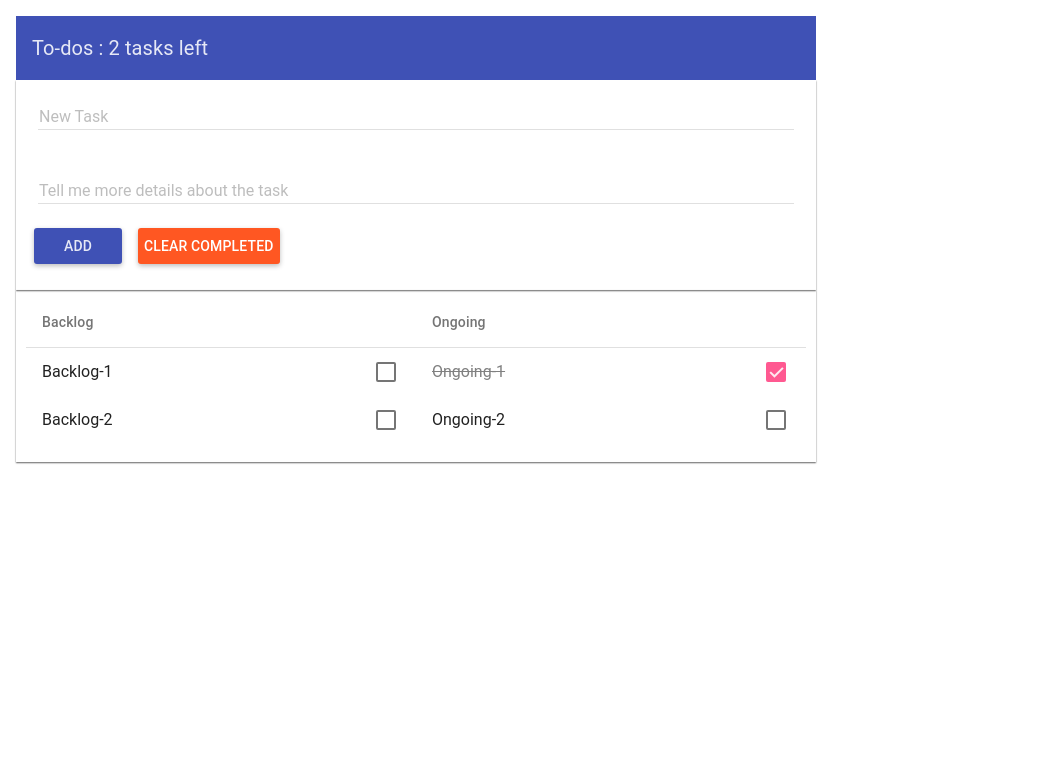
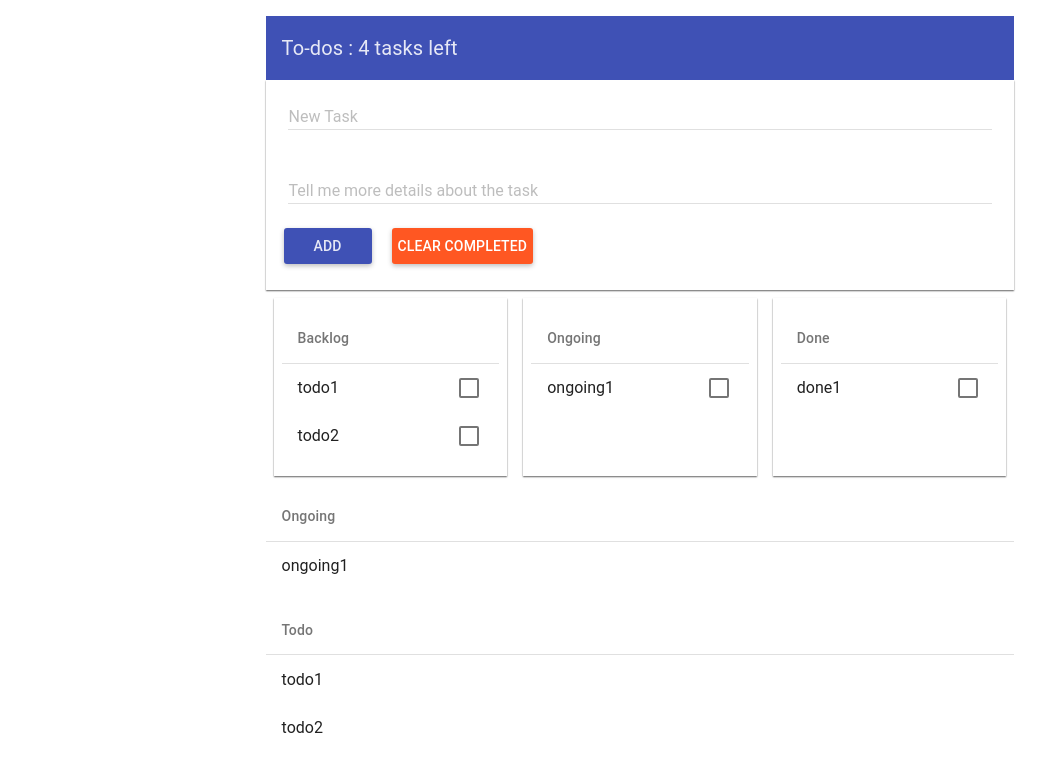
Before and after one commit to leka113/todo, a website: page todo.1.html in a window 1280 px wide. Shown: the whole page, without its empty margins (0-1063 px from the left). Drawn offline with Linux system fonts and the light colour scheme.

Commit message:
update kanban structure

```diff
--- a/css/todo.css
+++ b/css/todo.css
@@ -57,11 +57,13 @@ HTMLJSCSS
 
 .todo-box {
   box-shadow: 0px 1px 1.5px 0px #656565;
+}
+
+.padding-box {
   padding-bottom: 10px;
   padding-left: 10px;
   padding-right: 10px;
 }
-
 
 %content {
   font-size: 32px;
--- a/js/controllers/todoController2.js
+++ b/js/controllers/todoController2.js
@@ -21,14 +21,25 @@ app.controller('MainController', function($attrs, $scope, $mdToast, $mdDialog, $
         .hideDelay(1500)
     );
   };
+  $scope.showToast = function(message) {
+    $mdToast.show(
+      $mdToast.simple()
+        .content(message)
+        .position('top right')
+        .hideDelay(1500)
+    );
+  };
 
-  $scope.todos = [{text:'Learn AngularJS', detail:'Make 1 course a day', done:false, bin:'todo',index:'1'},{text:'Build an App',detail:'Try to build several apps in Angular JS', done:false, bin:'todo',index:'2'}]
+  $scope.todos = [{text:'Learn AngularJS', detail:'Make 1 course a day', done:false, bin:'todo',index:'1', id:'todo1'},{text:'Build an App',detail:'Try to build several apps in Angular JS', done:false, bin:'todo',index:'2', id:'todo2'},{text:'Learn CSS', detail:'Make 1 course a day', done:false, bin:'ongoing',index:'1', id:'ongoing1'},{text:'Learn AngularJS', detail:'Make 1 course a day', done:false, bin:'done',index:'1', id:'done1'}]
   $scope.addTodo = function () {
-    $scope.todos.push({text:$scope.formTodoText,detail:$scope.formTodoDetail, done:false, bin:'todo', index:$scope.todos.length+1});
+    var index = $scope.todos.length+1;
+    var id = 'todo'+index;
+    $scope.todos.push({text:$scope.formTodoText,detail:$scope.formTodoDetail, done:false, bin:'todo', index:index, id:id});
     $scope.formTodoText = '';
     $scope.formTodoDetail = '';
   }
-  $scope.todoOngoing = [{text:'Learn HTML/CSS', detail:'Make 1 course a day', done:true, bin:'ongoing', index:'1'},{text:'DragnDrop',detail:'Try to build several apps in Angular JS', done:false, bin:'ongoing', index:'2'}]
+  $scope.todoOngoing = [{text:'Learn HTML/CSS', detail:'Make 1 course a day', done:true, bin:'ongoing', index:'1', id:'ongoing1'},{text:'DragnDrop',detail:'Try to build several apps in Angular JS', done:false, bin:'ongoing', index:'2', id:'ongoing2'}]
+  $scope.todoDone = [{text:'Learn HTML/CSS', detail:'Make 1 course a day', done:true, bin:'done', index:'1', id:'done1'},{text:'DragnDrop',detail:'Try to build several apps in Angular JS', done:false, bin:'done', index:'2', id:'done2'}]
 
 
   $scope.clearCompleted = function () {
@@ -38,13 +49,86 @@ app.controller('MainController', function($attrs, $scope, $mdToast, $mdDialog, $
     $scope.showToastClear();
   };
 
-  $scope.handleDrop = function(item, bin) {
+  $scope.removeTodo = function (list, todo) {
+    list = list.filter(isIDFound)
+  };
 
+  $scope.isIdFound = function (item) {
+    alert('item.id='+item.id.valueOf()+' & this='+this.value());
+    return item.id.valueOf() === this.valueOf();
+  }
+
+// Function whichListFromTodo : returns the type of list (todo, ongoing or done) from an itemID
+  $scope.whichListFromTodo = function (itemID) {
+        if (itemID.indexOf("ongoing") > -1) {
+          return "ongoing";
+        }
+        else if (itemID.indexOf("done") > -1) {
+          return "done";
+        }
+        else if (itemID.indexOf("todo") > -1) {
+          return "todo";
+        }
+        else { return "not found";}
+  }
+
+// Function findTodoByID : returns the todo associated to the todoID
+  $scope.findTodoByID = function (todoID) {
+    //alert('todo='+todoID.id.valueOf()+' & this='+this.valueOf());
+    return todoID.id.valueOf()===this.valueOf();
+  }
+
+// Function removeTodo : removes a todo from a list
+  $scope.removeTodo = function (list, todo) {
+    var index = list.indexOf(todo);
+    //alert('indexOf '+todo.id+' is '+index);
+    if (index > -1) {
+      //alert('Length before splice='+list.length);
+      list.splice(index,1);
+      //alert('Length after splice='+list.length);
+    }
+  }
+
+// Function moveTodo : moves an item from originTodo to destinationTodo
+  $scope.moveTodo = function (destinationTodo, item) {
+    //alert('Im in movetodo()');
+    //alert('Old destinationTodo.length='+destinationTodo.length);
+    //destinationTodo.push(item);
+    //alert('New destinationTodo.length='+destinationTodo.length);
+    //alert('Old originTodo.length='+originTodo.length);
+    //$scope.removeTodo(originTodo,item);
+    //originTodo.filter($scope.isIdFound,item.id);
+    //alert('New originTodo.length='+originTodo.length);
+    item.bin = destinationTodo.valueOf() ;
+  }
+
+  $scope.checkBin = function (todo, bin) {
+    return todo.bin.valueOf() === bin.valueOf();
+  }
+
+// What happens when you drop?
+// itemID=id of the HTML element that has been dropped
+// bin=destination bin id
+  $scope.handleDrop = function(itemID, bin) {
+    //var listType = $scope.whichListFromTodo(itemID);
+    //var todo = $scope.todoOngoing.find($scope.findTodoByID,itemID);
+    var todo = $scope.todos.find($scope.findTodoByID,itemID);
+    //alert('Todo with ID '+todo.id+' has moved from '+listType+' to '+bin);
     if (bin=="binTodo") {
-      alert('Item ' + item +' has been dropped into Todo '+$scope.bin);
+      $scope.moveTodo("todo",todo);
+      //alert("todo.bin="+todo.bin);
+      //$scope.removeTodo(todoOngoing,todoOngoing.find(checkBinOngoing, this));
+      //alert('Item ' + itemID +' has been dropped from ' + listType + ' into Todo');
     }
     else if (bin=="binOngoing") {
-      alert('Item ' + item + ' has been dropped into Ongoing');
+      $scope.moveTodo("ongoing",todo);
+      //alert("todo.bin="+todo.bin);
+
     }
+    else if (bin=="binDone") {
+      $scope.moveTodo("done",todo);
+      //alert("todo.bin="+todo.bin);
+    }
+
   }
 })
--- a/todo.1.html
+++ b/todo.1.html
@@ -8,20 +8,24 @@
 <body ng-app="app">
   <div class="main" ng-controller="MainController">
 
-    <md-content class="md-padding" layout-gt-md="column">
-      <div layout="column" style="width:800px">
+    <md-content class="md-padding">
+      <div layout="row" layout-wrap>
 
         <!--Toolbar-->
-        <div flex="nogrow">
+        <div flex="20"></div>
+        <div flex="60">
           <md-toolbar>
             <div class="md-toolbar-tools">
               <h2 class="md-flex">To-dos : {{todos.length}} tasks left</h2>
             </div>
-          </md-toolbar></div>
+          </md-toolbar>
+        </div>
+        <div flex="20"></div>
 
         <!--Task form-->
-        <div flex="nogrow" class="todo-box">
-          <div flex="">
+        <div flex="20"></div>
+        <div flex="60" class="todo-box padding-box" layout="column">
+          <div flex>
           <md-input-container class="md-block">
             <label>New Task</label>
             <input ng-model="formTodoText">
@@ -31,24 +35,24 @@
             <input ng-model="formTodoDetail">
           </md-input-container>
           </div>
-          <div flex="" layout="row">
+          <div flex>
           <md-button class="md-raised md-primary" layout-align="left center" ng-click="addTodo()">Add</md-button>
           <md-button class="md-raised md-warn" layout-align="left center" ng-click="clearCompleted()">Clear completed</md-button>
           </div>
         </div>
-
+        <div flex="20"></div>
         <!--List of tasks-->
-        <div class="todo-box" flex="nogrow">
-          <div flex-xs flex="auto"></div>
+        <div flex="20"></div>
+        <div flex="60">
           <div layout="row">
 
             <!--List of tasks TODO -->
-            <div flex="" droppable drop="handleDrop" id="binTodo" bin="todo">
+            <div flex="" droppable drop="handleDrop" id="binTodo" bin="todo" class="todo-box" layout-margin>
               <md-list ng-cloak>
                 <md-subheader class="md-no-sticky">Backlog</md-subheader>
                 <md-divider></md-divider>
-                <md-list-item ng-repeat="todo in todos" class="item" id="{{todo.bin}}{{todo.index}}" draggable >
-                  <p class="done-{{todo.done}}">Backlog-{{todo.index}}</p>
+                <md-list-item ng-repeat="todo in todos" ng-if="checkBin(todo,'todo')" class="item" id="{{todo.id}}" draggable >
+                  <p class="done-{{todo.done}}">{{todo.id}}</p>
                   <md-checkbox class="md-secondary" ng-model="todo.done">
                  </md-list-item>
                 </md-list>
@@ -56,21 +60,55 @@
 
 
             <!--List of tasks ONGOING -->
-            <div flex="" droppable drop="handleDrop" id="binOngoing" bin="ongoing">
+            <div flex="" droppable drop="handleDrop" id="binOngoing" bin="ongoing" class="todo-box" layout-margin>
               <md-list ng-cloak>
                 <md-subheader class="md-no-sticky">Ongoing</md-subheader>
                 <md-divider></md-divider>
-                <md-list-item ng-repeat="todo in todoOngoing" class="item" id="{{todo.bin}}{{todo.index}}" draggable >
-                  <p class="done-{{todo.done}}">Ongoing-{{todo.index}}</p>
+                <md-list-item ng-repeat="todo in todos" ng-if="checkBin(todo,'ongoing')" class="item" id="{{todo.id}}" draggable >
+                  <p class="done-{{todo.done}}">{{todo.id}}</p>
                   <md-checkbox ng-model="todo.done" class="md-secondary">
                 </md-list-item>
               </md-list>
             </div>
-          </div>
+
+            <!--List of tasks DONE -->
+            <div flex="" droppable drop="handleDrop" id="binDone" bin="done" class="todo-box" layout-margin>
+              <md-list ng-cloak>
+                <md-subheader class="md-no-sticky">Done</md-subheader>
+                <md-divider></md-divider>
+                <md-list-item ng-repeat="todo in todos" ng-if="checkBin(todo,'done')" class="item" id="{{todo.id}}" draggable >
+                  <p class="done-{{todo.done}}">{{todo.id}}</p>
+                  <md-checkbox ng-model="todo.done" class="md-secondary">
+                </md-list-item>
+              </md-list>
+            </div>
 
 
+          </div>
+        </div>
+        <div flex="20"></div>
+        <div flex="20"></div>
+        <div flex="60">
+          <md-list ng-cloak>
+            <md-subheader class="md-no-sticky">Ongoing</md-subheader>
+            <md-divider></md-divider>
+            <md-list-item ng-repeat="todo in todos" ng-if="checkBin(todo,'ongoing')" class="item" id="{{todo.id}}" draggable >
+              <p class="done-{{todo.done}}">{{todo.id}}</p>
+             </md-list-item>
+            </md-list>
         </div>
 
+        <div flex="20"></div>
+        <div flex="20"></div>
+        <div flex="60">
+          <md-list ng-cloak>
+            <md-subheader class="md-no-sticky">Todo</md-subheader>
+            <md-divider></md-divider>
+            <md-list-item ng-repeat="todo in todos" ng-if="checkBin(todo,'todo')" class="item" id="{{todo.id}}" draggable >
+              <p class="done-{{todo.done}}">{{todo.id}}</p>
+             </md-list-item>
+            </md-list>
+        </div>
 
     </md-content>
 
```
Also changed, not shown: js/directives/dragdrop.js (line endings or trailing spaces).
